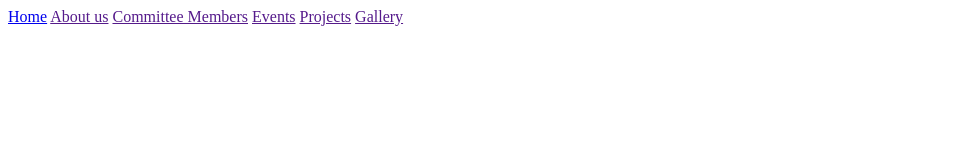
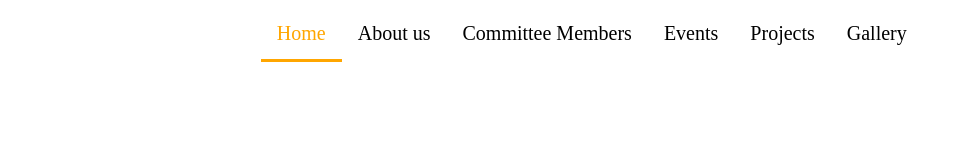
Before and after one commit to purnima-gosain/monastery, a plain HTML site: page index.html in a window 1280 px wide. Shown: the whole page, without its empty margins (0-962 px from the left). Drawn offline with Linux system fonts and the light colour scheme.

Commit message:
added css to navigation bar

```diff
--- a/index.html
+++ b/index.html
@@ -6,20 +6,69 @@
     <meta name="viewport" content="width=device-width, initial-scale=1.0">
     <title>index-page</title>
     <style>
+        nav{
+            height: 60px;
+            width: 100%;
+            margin: 0 auto;
+        }
+        .navbar {
+            background-color: white;
+            overflow: hidden;
+            margin: auto;
+            width: 60%;
+            padding: 0;
+
+
+          }
+
+          /* Style the links inside the navigation bar */
+          .navbar a {
+            float: left;
+            display: block;
+            color: black;
+            text-align: center;
+            padding: 14px 16px;
+            text-decoration: none;
+            font-size: 20px;
+            border-bottom: 3px solid transparent;
+          }
+
+          .navbar a:hover {
+            color: rgb(255, 166, 0);
+            border-bottom: 3px solid rgb(255, 166, 0);
+          }
+
+          .navbar a.active {
+            color: rgb(255, 166, 0);
+            border-bottom: 3px solid rgb(255, 166, 0);
+          }
+          .navbar-centered a {
+            position: relative;
+            top: 0;
+            left: 0;
+            transform: none;
+          }
+          .navbar-right {
+            float: right;
+          }
 
     </style>
 </head>
 <body>
-    <nav>
+    <nav class="nav">
     <div class="navbar">
-        <a class="active" href="index.html">Home</a>
-        <a href="">About us</a>
-        <a href="">Committee Members</a>
-        <a href="">Events</a>
-        <a href="">Projects</a>
-        <a href="">Gallery</a>
-      </div>
+
+    <a href="#home" class="active">Home</a>
+    <a href="#news">About us</a>
+    <a href="#contact">Committee Members</a>
+    <a href="#home" >Events</a>
+    <a href="#home" >Projects</a>
+    <a href="#home" >Gallery</a>
+</div>
+
     </nav>
+
+
 
 </body>
 </html>
```
